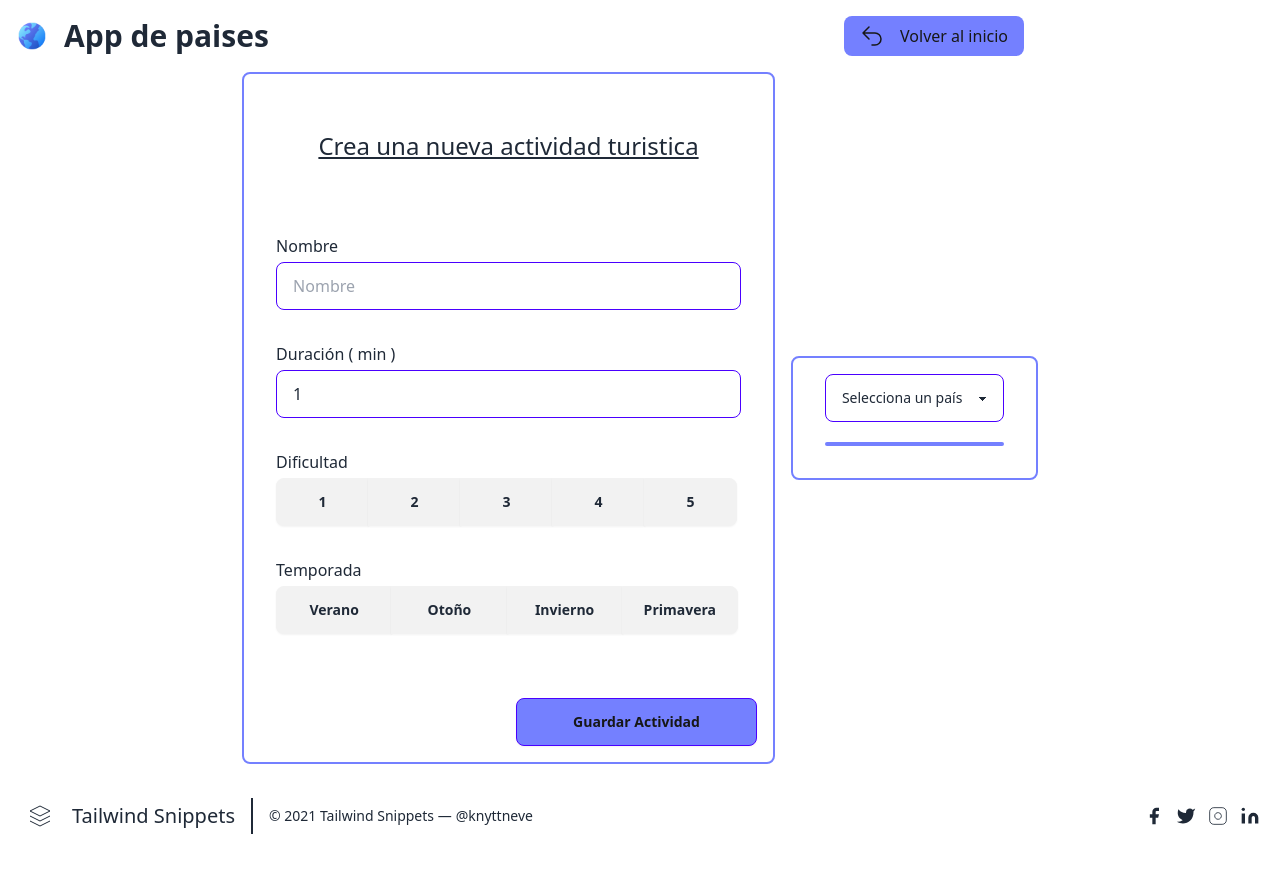
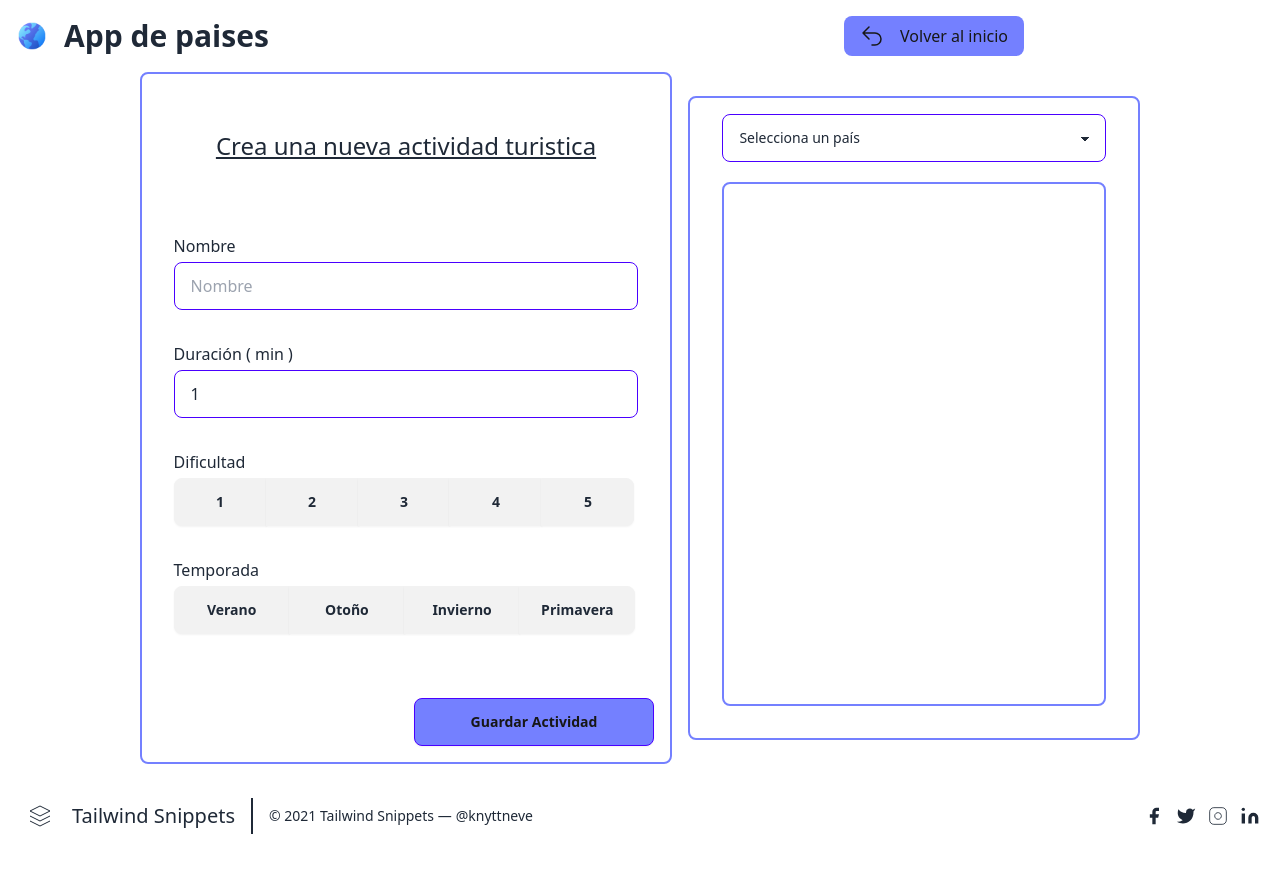
Before and after one commit to carjuancara/countries-app, a React (Vite) app in the folder client/: page /newactivity in a window 1280 px wide. Shown: the top 872 px of the page. Built offline with nearby package versions, Linux system fonts and the light colour scheme.

Commit message:
feat: :lipstick: hice el contenedor de paises de alto y ancho fijo

```diff
--- a/client/src/components/NewActivity.jsx
+++ b/client/src/components/NewActivity.jsx
@@ -72,7 +72,7 @@ function NewActivity () {
   const { backupCountries } = useSelector(state => state.countries)
   return (
     <form className='flex justify-center items-center rounded-lg gap-4' onSubmit={formik.handleSubmit}>
-      <div className='flex flex-col h-1/4 justify-center items-center gap-8 rounded-lg border-2 border-solid border-secundario p-4'>
+      <div className='flex flex-col justify-center items-center gap-8 rounded-lg border-2 border-solid border-secundario p-4'>
         <h1 className='flex  justify-center m-10 text-2xl underline'>
           Crea una nueva actividad turistica
         </h1>
@@ -152,7 +152,7 @@ function NewActivity () {
           <input className='btn btn-primary px-14 bg-secundario text-neutral-900' type='submit' value='Guardar Actividad' />
         </div>
       </div>
-      <div className='flex flex-col h-1/4 justify-center items-center gap-8 rounded-lg border-2 border-solid border-secundario p-4'>
+      <div className='flex flex-col justify-center items-center gap-8 rounded-lg border-2 border-solid border-secundario p-4 '>
         <div className='flex w-full flex-col justify-center items-start px-4 gap-1'>
           {/* Listado de paises */}
           <select
@@ -175,7 +175,7 @@ function NewActivity () {
             <div className='text-error'>{formik.errors.countries}</div>
           )}
           {/* paises agregados al arreglo de countries */}
-          <div className='flex w-full justify-center items-center my-4 rounded-lg border-solid border-secundario border-2 gap-4 max-w-96 flex-wrap'>
+          <div className='flex min-w-96 max-w-96 min-h-[65.5vh] max-h-[65.5vh] overflow-y-auto justify-center items-center my-4 rounded-lg border-solid border-secundario border-2 gap-4 flex-wrap'>
             {formik.values.countries &&
               formik.values.countries.map((country) => (
                 <button
```
